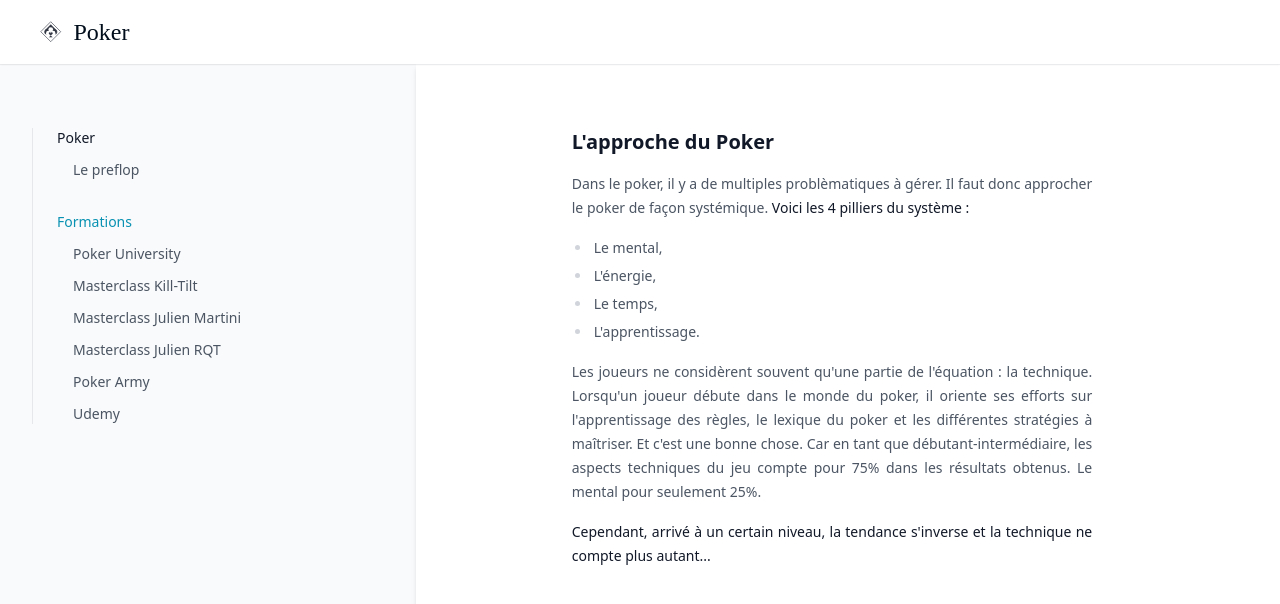
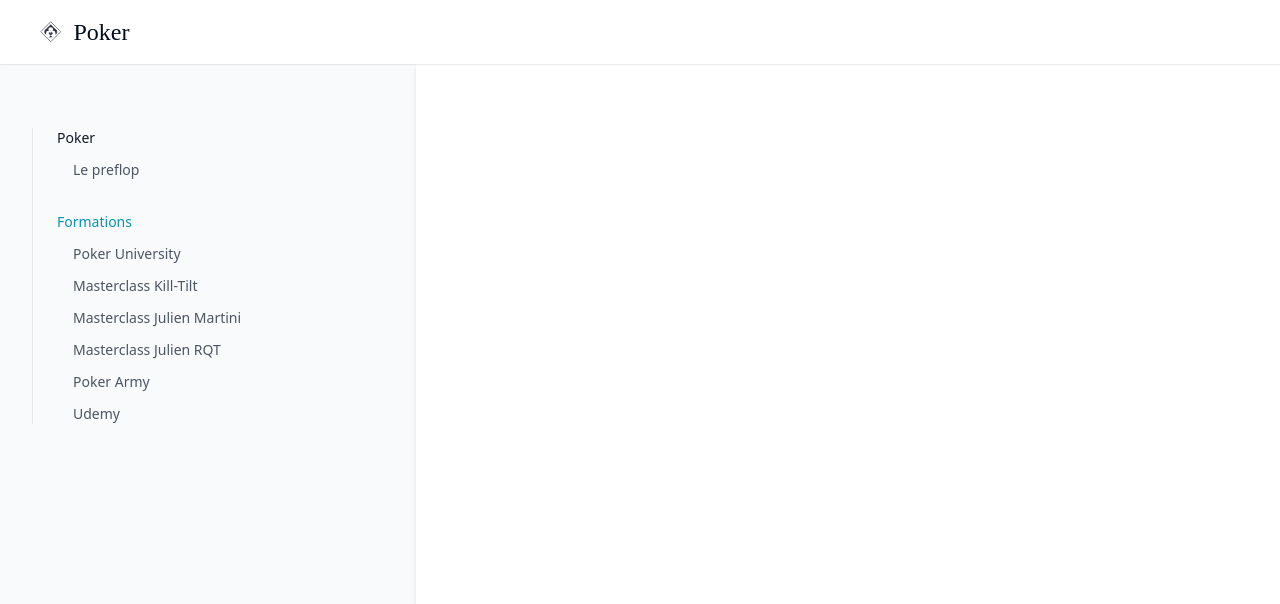
Before and after one commit to greglejeune/ebook, a Jekyll site: the page built from poker.html, in a window 1280 px wide. Shown: the top 604 px of the page. Built offline with Jekyll 4.4.1, drawn with Linux system fonts in a browser that asks for light colours.

Commit message:
Update poker.html

```diff
--- a/poker.html
+++ b/poker.html
@@ -1,24 +1,3 @@
 ---
 layout: poker
 ---
-
-<h2>L'approche du Poker</h2>
-
-<p style="text-align: justify;">
-  Dans le poker, il y a de multiples problèmatiques à gérer. Il faut donc approcher le poker de façon systémique. <strong>Voici les 4 pilliers du système :</strong>
-</p>
-
-<ul>
-  <li>Le mental,</li>
-  <li>L'énergie,</li>
-  <li>Le temps,</li>
-  <li>L'apprentissage.</li>
-</ul>
-
-<p style="text-align: justify;">
-  Les joueurs ne considèrent souvent qu'une partie de l'équation : la technique. Lorsqu'un joueur débute dans le monde du poker, il oriente ses efforts sur l'apprentissage des règles, le lexique du poker et les différentes stratégies à maîtriser. Et c'est une bonne chose. Car en tant que débutant-intermédiaire, les aspects techniques du jeu compte pour 75% dans les résultats obtenus. Le mental pour seulement 25%.
-</p>
-
-<p style="text-align: justify;">
-  <strong>Cependant, arrivé à un certain niveau, la tendance s'inverse et la technique ne compte plus autant...</strong>
-</p>
```
